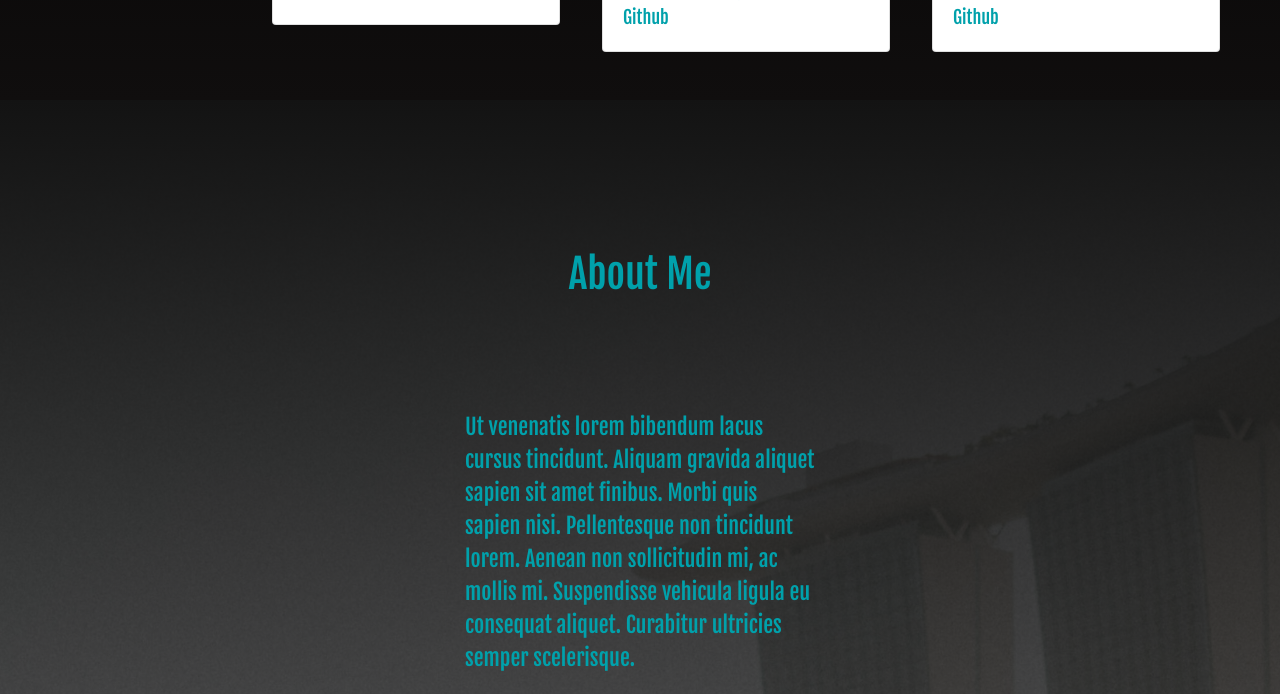
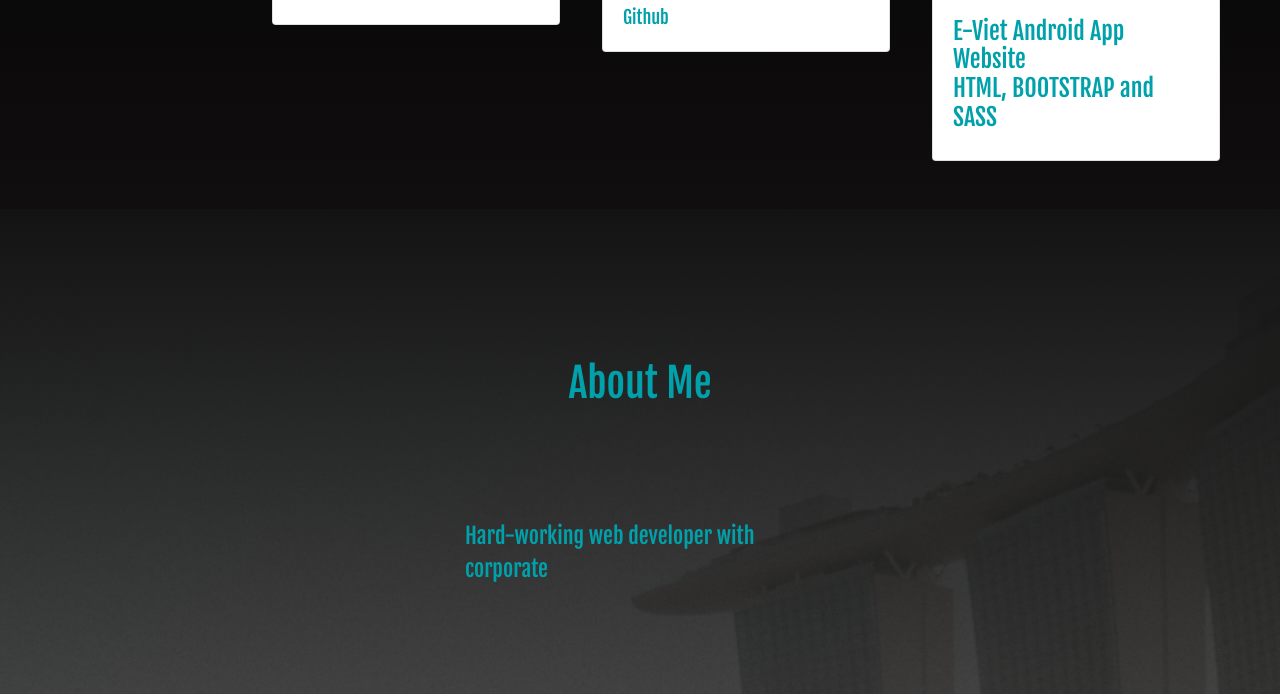
Before and after one commit to Ameer28/MyPortfolioWebsite, a PHP site: page / in a window 1280 px wide. Shown: the part 1254-1948 px from the top of the page. Run offline with PHP 8.4, Linux system fonts and the light colour scheme.

Commit message:
Upload Updates
Upload Updates

```diff
--- a/index.php
+++ b/index.php
@@ -20,7 +20,7 @@ $msg = 'Please use a valid email';
     $msgClass = 'alert-danger';
     } else {
         //Passed
-        $to_email = 'ameer.pestana@theeviet.com';
+        $to_email = 'ameer.pestana@gmail.com';
         $subject = 'Contact Request From ' .$name;
         $body = '<h2>Contact Request </h2>
         <h4>Name</h4><p>' .$name.'</p>
@@ -183,10 +183,11 @@ $msg = 'Please use a valid email';
                         <div class="hover-2-content">
                             <div class="card" style="width: 18rem;">
                                 <a href="">
-                                    <img src="images/e-vietScreenShot.png" class="card-img-top" alt="...">
+                                    <img src="images/evieticon.png" class="card-img-top evietImg" alt="...">
                                 </a>
                                 <div class="card-body">
-                                    <p class="card-text">HTML, BOOTSTRAP and SASS code on Github</p>
+                                <h4>E-Viet Android App Website</h>
+                                    <p class="card-text">HTML, BOOTSTRAP and SASS</p>
                                 </div>
                             </div>
                         </div>
@@ -236,10 +237,7 @@ $msg = 'Please use a valid email';
 
                     <div class="col-lg-4">
                         <div class="myProfileDescription">
-                            <p>Ut venenatis lorem bibendum lacus cursus tincidunt. Aliquam gravida aliquet sapien sit
-                                amet finibus. Morbi quis sapien nisi. Pellentesque non tincidunt lorem.
-                                Aenean non sollicitudin mi, ac mollis mi. Suspendisse vehicula ligula eu consequat
-                                aliquet. Curabitur ultricies semper scelerisque.</p>
+                            <p>Hard-working web developer with corporate </p>
                         </div>
                     </div>
 
--- a/main.js
+++ b/main.js
@@ -26,7 +26,7 @@ emailField.addEventListener('keyup', function (event) {
 
   if (isValidEmail) {
     submitButton.disable = false;
-  } else {
+  } else {37
     submitButton.disable = true;
   }
 });
--- a/style.css
+++ b/style.css
@@ -170,6 +170,10 @@ div.container-fluid, .container-lg, .container-md, .container-sm, .container-xl
 div.card-body {
     background-color: #fff;
     border-radius: 5px;
+}
+
+.evietImg {
+    padding: 5rem;
 }
 
 /* .second {
```
